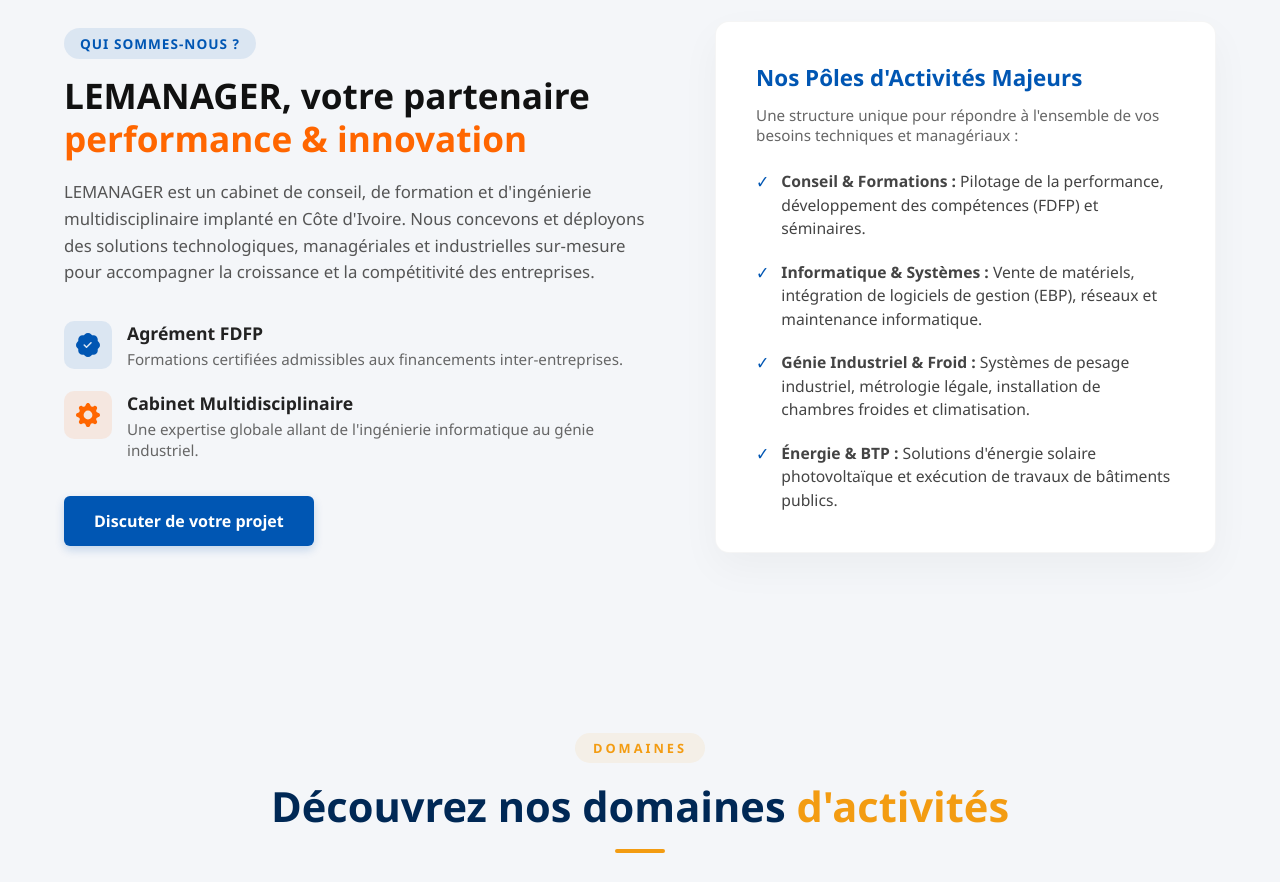
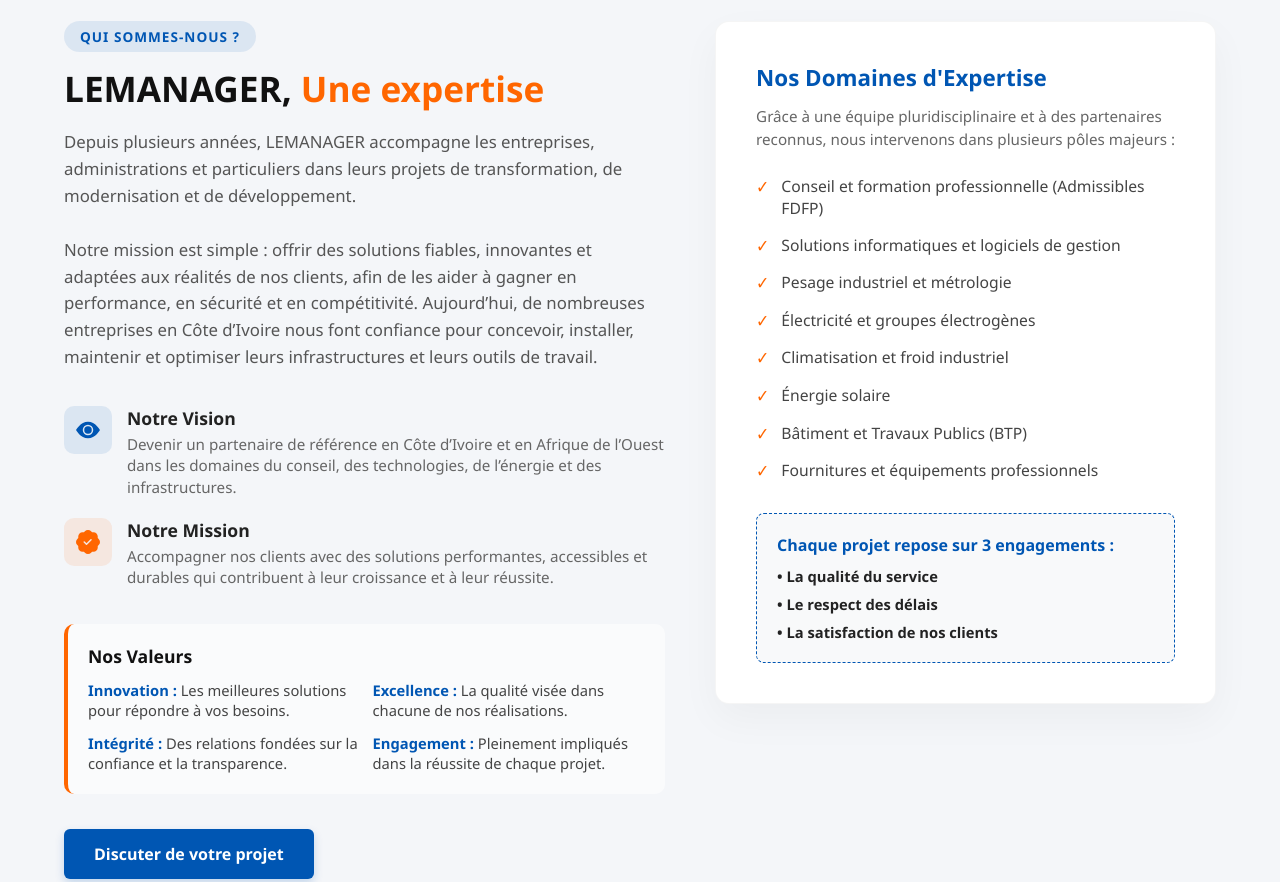
Before and after one commit to Dea561/Lemanager-ci, a plain HTML site: page index.html in a window 1280 px wide. Shown: the part 1000-1882 px from the top of the page. Drawn offline with Linux system fonts and the light colour scheme.

Commit message:
odification de apropos

```diff
--- a/index.html
+++ b/index.html
@@ -695,82 +695,112 @@
     <div class="about-premium-container">
         <div class="about-premium-grid">
 
+            <!-- COLONNE GAUCHE : Histoire, Vision, Mission, Valeurs -->
             <div class="about-left-content">
                 <span class="about-badge">Qui sommes-nous ?</span>
                 <h2 class="about-main-title">
-                        LEMANAGER, votre partenaire <span class="text-orange-highlight">performance &
-                            innovation</span>
+                    LEMANAGER,<span class="text-orange-highlight"> Une expertise</span>
                 </h2>
 
                 <p class="about-description">
-                        LEMANAGER est un cabinet de conseil, de formation et d'ingénierie multidisciplinaire
-                        implanté en Côte d'Ivoire. Nous concevons et déployons des solutions technologiques,
-                        managériales et industrielles sur-mesure pour accompagner la croissance et la compétitivité
-                        des entreprises.
+                    Depuis plusieurs années, LEMANAGER accompagne les entreprises, administrations et particuliers dans leurs projets de transformation, de modernisation et de développement.
+                    <br><br>
+                    Notre mission est simple : offrir des solutions fiables, innovantes et adaptées aux réalités de nos clients, afin de les aider à gagner en performance, en sécurité et en compétitivité.
+                    Aujourd’hui, de nombreuses entreprises en Côte d’Ivoire nous font confiance pour concevoir, installer, maintenir et optimiser leurs infrastructures et leurs outils de travail.
                 </p>
 
+                <!-- Blocs Vision & Mission -->
                 <div class="about-trust-badges">
                     <div class="trust-badge-item">
                         <div class="badge-icon-box blue-box">
-                                <svg xmlns="http://www.w3.org/2000/svg" width="24" height="24" fill="currentColor"
-                                    viewBox="0 0 16 16">
-                                    <path
-                                        d="M10.067.87a2.89 2.89 0 0 0-4.134 0l-.622.638-.89-.011a2.89 2.89 0 0 0-2.924 2.924l.01.89-.636.622a2.89 2.89 0 0 0 0 4.134l.637.622-.011.89a2.89 2.89 0 0 0 2.924 2.924l.89-.01.622.636a2.89 2.89 0 0 0 4.134 0l.622-.637.89.011a2.89 2.89 0 0 0 2.924-2.924l-.01-.89.636-.622a2.89 2.89 0 0 0 0-4.134l-.637-.622.011-.89a2.89 2.89 0 0 0-2.924-2.924l-.89.01zm.287 5.984-3 3a.5.5 0 0 1-.708 0l-1.5-1.5a.5.5 0 1 1 .708-.708L7 8.793l2.646-2.647a.5.5 0 0 1 .708.708z" />
+                            <svg xmlns="http://www.w3.org/2000/svg" width="24" height="24" fill="currentColor" viewBox="0 0 16 16">
+                                <path d="M10.5 8a2.5 2.5 0 1 1-5 0 2.5 2.5 0 0 1 5 0z"/>
+                                <path d="M0 8s3-5.5 8-5.5S16 8 16 8s-3 5.5-8 5.5S0 8 0 8zm8 3.5a3.5 3.5 0 1 0 0-7 3.5 3.5 0 0 0 0 7z"/>
                             </svg>
                         </div>
                         <div class="badge-text-box">
-                                <h4>Agrément FDFP</h4>
-                                <p>Formations certifiées admissibles aux financements inter-entreprises.</p>
+                            <h4>Notre Vision</h4>
+                            <p>Devenir un partenaire de référence en Côte d’Ivoire et en Afrique de l’Ouest dans les domaines du conseil, des technologies, de l’énergie et des infrastructures.</p>
                         </div>
                     </div>
 
                     <div class="trust-badge-item">
                         <div class="badge-icon-box orange-box">
-                                <svg xmlns="http://www.w3.org/2000/svg" width="24" height="24" fill="currentColor"
-                                    viewBox="0 0 16 16">
-                                    <path
-                                        d="M9.405 1.05c-.413-1.4-2.397-1.4-2.81 0l-.1.34a1.464 1.464 0 0 1-2.105.872l-.31-.17c-1.283-.698-2.686.705-1.987 1.987l.169.311c.446.82.023 1.841-.872 2.105l-.34.1c-1.4.413-1.4 2.397 0 2.81l.34.1a1.464 1.464 0 0 1 .872 2.105l-.17.31c-.698 1.283.705 2.686 1.987 1.987l.311-.169a1.464 1.464 0 0 1 2.105.872l.1.34c.413 1.4 2.397 1.4 2.81 0l.1-.34a1.464 1.464 0 0 1 2.105-.872l.31.17c1.283.698 2.686-.705 1.987-1.987l-.169-.311a1.464 1.464 0 0 1 .872-2.105l.34-.1c1.4-.413 1.4-2.397 0-2.81l-.34-.1a1.464 1.464 0 0 1-.872-2.105l.17-.31c.698-1.283-.705-2.686-1.987-1.987l-.311.169a1.464 1.464 0 0 1-2.105-.872zM8 10.93a2.929 2.929 0 1 1 0-5.86 2.929 2.929 0 0 1 0 5.86z" />
+                            <svg xmlns="http://www.w3.org/2000/svg" width="24" height="24" fill="currentColor" viewBox="0 0 16 16">
+                                <path d="M10.067.87a2.89 2.89 0 0 0-4.134 0l-.622.638-.89-.011a2.89 2.89 0 0 0-2.924 2.924l.01.89-.636.622a2.89 2.89 0 0 0 0 4.134l.637.622-.011.89a2.89 2.89 0 0 0 2.924 2.924l.89-.01.622.636a2.89 2.89 0 0 0 4.134 0l.622-.637.89.011a2.89 2.89 0 0 0 2.924-2.924l-.01-.89.636-.622a2.89 2.89 0 0 0 0-4.134l-.637-.622.011-.89a2.89 2.89 0 0 0-2.924-2.924l-.89.01zm.287 5.984-3 3a.5.5 0 0 1-.708 0l-1.5-1.5a.5.5 0 1 1 .708-.708L7 8.793l2.646-2.647a.5.5 0 0 1 .708.708z"/>
                             </svg>
                         </div>
                         <div class="badge-text-box">
-                                <h4>Cabinet Multidisciplinaire</h4>
-                                <p>Une expertise globale allant de l'ingénierie informatique au génie industriel.
-                                </p>
-                            </div>
+                            <h4>Notre Mission</h4>
+                            <p>Accompagner nos clients avec des solutions performantes, accessibles et durables qui contribuent à leur croissance et à leur réussite.</p>
+                        </div>
+                    </div>
+                </div>
+
+                <!-- Section Nos Valeurs -->
+                <div class="about-valeurs-container">
+                    <h4>Nos Valeurs</h4>
+                    <div class="valeurs-grid">
+                        <div class="valeur-item"><strong>Innovation :</strong> Les meilleures solutions pour répondre à vos besoins.</div>
+                        <div class="valeur-item"><strong>Excellence :</strong> La qualité visée dans chacune de nos réalisations.</div>
+                        <div class="valeur-item"><strong>Intégrité :</strong> Des relations fondées sur la confiance et la transparence.</div>
+                        <div class="valeur-item"><strong>Engagement :</strong> Pleinement impliqués dans la réussite de chaque projet.</div>
                     </div>
                 </div>
 
                 <a href="#devisForm" class="about-cta-btn">Discuter de votre projet</a>
             </div>
 
+            <!-- COLONNE DROITE : Domaines d'expertise & Engagements -->
             <div class="about-right-content">
                 <div class="about-expertises-card">
-                        <h3>Nos Pôles d'Activités Majeurs</h3>
-                        <p class="card-intro">Une structure unique pour répondre à l'ensemble de vos besoins
-                            techniques et managériaux :</p>
+                    <h3>Nos Domaines d'Expertise</h3>
+                    <p class="card-intro">Grâce à une équipe pluridisciplinaire et à des partenaires reconnus, nous intervenons dans plusieurs pôles majeurs :</p>
 
                     <ul class="about-expertises-list">
                         <li>
                             <span class="list-bullet">✓</span>
-                                <div><strong>Conseil & Formations :</strong> Pilotage de la performance,
-                                    développement des compétences (FDFP) et séminaires.</div>
+                            <div>Conseil et formation professionnelle (Admissibles FDFP)</div>
                         </li>
                         <li>
                             <span class="list-bullet">✓</span>
-                                <div><strong>Informatique & Systèmes :</strong> Vente de matériels, intégration de
-                                    logiciels de gestion (EBP), réseaux et maintenance informatique.</div>
+                            <div>Solutions informatiques et logiciels de gestion</div>
                         </li>
                         <li>
                             <span class="list-bullet">✓</span>
-                                <div><strong>Génie Industriel & Froid :</strong> Systèmes de pesage industriel,
-                                    métrologie légale, installation de chambres froides et climatisation.</div>
+                            <div>Pesage industriel et métrologie</div>
                         </li>
                         <li>
                             <span class="list-bullet">✓</span>
-                                <div><strong>Énergie & BTP :</strong> Solutions d'énergie solaire photovoltaïque et
-                                    exécution de travaux de bâtiments publics.</div>
+                            <div>Électricité et groupes électrogènes</div>
+                        </li>
+                        <li>
+                            <span class="list-bullet">✓</span>
+                            <div>Climatisation et froid industriel</div>
+                        </li>
+                        <li>
+                            <span class="list-bullet">✓</span>
+                            <div>Énergie solaire</div>
+                        </li>
+                        <li>
+                            <span class="list-bullet">✓</span>
+                            <div>Bâtiment et Travaux Publics (BTP)</div>
+                        </li>
+                        <li>
+                            <span class="list-bullet">✓</span>
+                            <div>Fournitures et équipements professionnels</div>
                         </li>
                     </ul>
+
+                    <!-- Bloc Engagements -->
+                    <div class="about-engagements-box">
+                        <h4>Chaque projet repose sur 3 engagements :</h4>
+                        <div class="engagements-list">
+                            <div class="engagement-badge">• La qualité du service</div>
+                            <div class="engagement-badge">• Le respect des délais</div>
+                            <div class="engagement-badge">• La satisfaction de nos clients</div>
+                        </div>
+                    </div>
                 </div>
             </div>
 
@@ -781,10 +811,10 @@
 <style>
     .about-premium-wrapper {
         background-color: #f4f6f9;
-            /* Fond gris technique très léger pour casser le blanc */
         padding: 80px 0;
         width: 100%;
         box-sizing: border-box;
+        font-family: sans-serif;
     }
 
     .about-premium-container {
@@ -797,7 +827,7 @@
         display: grid;
         grid-template-columns: 1.2fr 1fr;
         gap: 50px;
-            align-items: center;
+        align-items: start; /* Aligné en haut pour gérer la hauteur des deux blocs */
     }
 
     @media (max-width: 992px) {
@@ -830,7 +860,6 @@
 
     .text-orange-highlight {
         color: #ff6600;
-            /* Orange dynamique de ta charte */
     }
 
     .about-description {
@@ -883,6 +912,44 @@
         font-size: 0.95rem;
         color: #666666;
         line-height: 1.4;
+    }
+
+    /* Style du nouveau bloc Valeurs */
+    .about-valeurs-container {
+        margin-bottom: 35px;
+        background: rgba(255, 255, 255, 0.6);
+        padding: 20px;
+        border-radius: 10px;
+        border-left: 4px solid #ff6600;
+    }
+
+    .about-valeurs-container h4 {
+        font-size: 1.1rem;
+        color: #111111;
+        margin-bottom: 12px;
+        font-weight: 700;
+    }
+
+    .valeurs-grid {
+        display: grid;
+        grid-template-columns: 1fr 1fr;
+        gap: 12px;
+    }
+
+    @media (max-width: 576px) {
+        .valeurs-grid {
+            grid-template-columns: 1fr;
+        }
+    }
+
+    .valeur-item {
+        font-size: 0.92rem;
+        color: #444444;
+        line-height: 1.4;
+    }
+
+    .valeur-item strong {
+        color: #0056b3;
     }
 
     .about-cta-btn {
@@ -902,7 +969,7 @@
         transform: translateY(-2px);
     }
 
-        /* Carte de droite (Pôles) */
+    /* Carte de droite (Pôles d'expertises) */
     .about-expertises-card {
         background: #ffffff;
         padding: 40px;
@@ -922,13 +989,16 @@
         font-size: 0.95rem;
         color: #666666;
         margin-bottom: 25px;
+        line-height: 1.5;
     }
 
     .about-expertises-list {
         list-style: none;
+        padding: 0;
+        margin: 0 0 30px 0;
         display: flex;
         flex-direction: column;
-            gap: 20px;
+        gap: 15px;
     }
 
     .about-expertises-list li {
@@ -937,14 +1007,41 @@
         align-items: flex-start;
         font-size: 0.98rem;
         color: #444444;
-            line-height: 1.5;
+        line-height: 1.4;
     }
 
     .list-bullet {
-            color: #0056b3;
+        color: #ff6600; /* Changé en orange pour dynamiser la liste */
         font-weight: bold;
         font-size: 1.1rem;
         margin-top: -2px;
+    }
+
+    /* Bloc Engagements sous la liste */
+    .about-engagements-box {
+        background-color: #f8f9fa;
+        padding: 20px;
+        border-radius: 8px;
+        border: 1px dashed #0056b3;
+    }
+
+    .about-engagements-box h4 {
+        font-size: 1rem;
+        color: #0056b3;
+        margin-bottom: 10px;
+        font-weight: 700;
+    }
+
+    .engagements-list {
+        display: flex;
+        flex-direction: column;
+        gap: 8px;
+    }
+
+    .engagement-badge {
+        font-size: 0.92rem;
+        color: #222222;
+        font-weight: 600;
     }
 </style>
     <section id="poles-section-full" class="poles-section-full">
```
Lines whose indentation alone changed are shown as unchanged.
